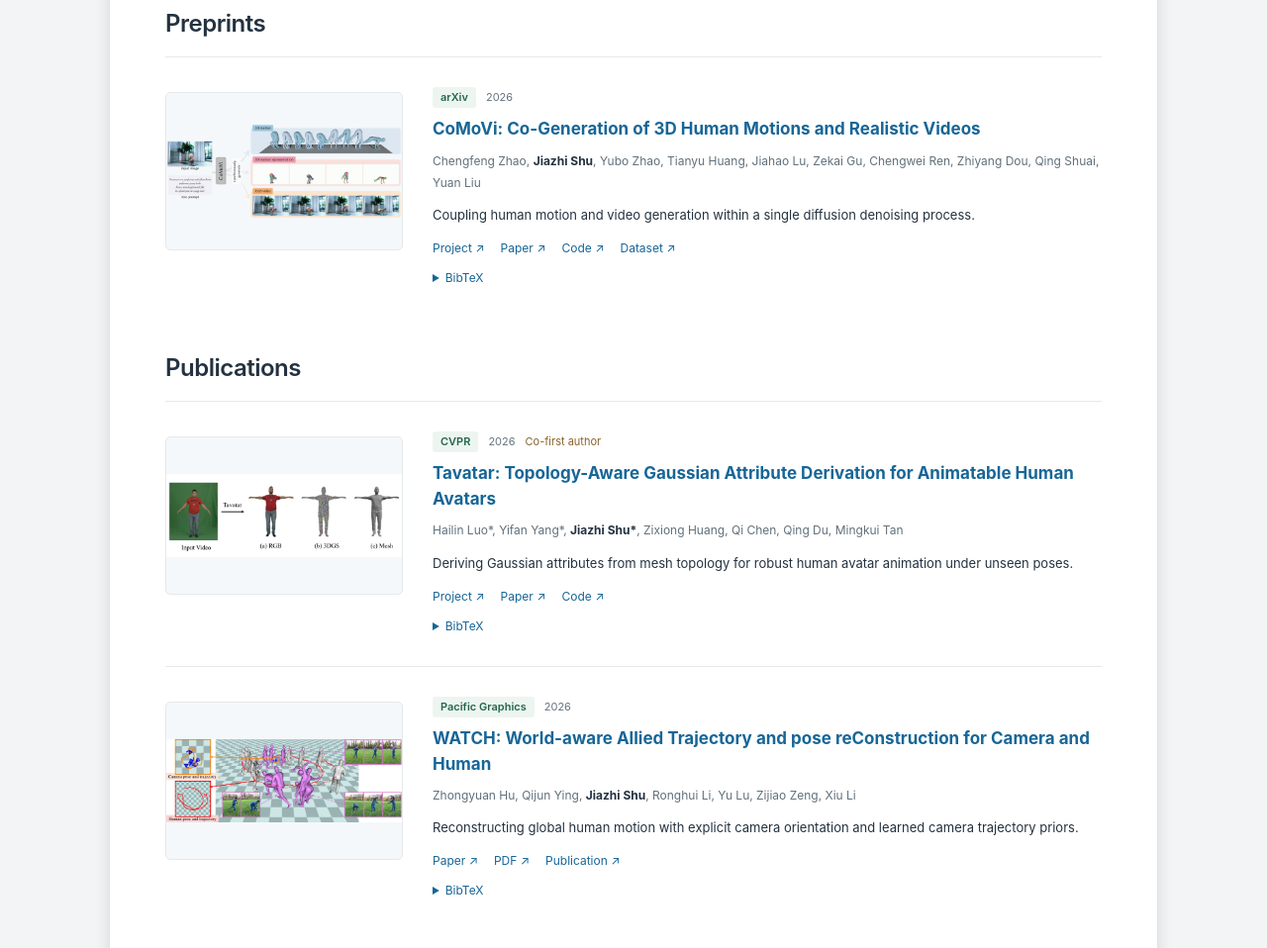
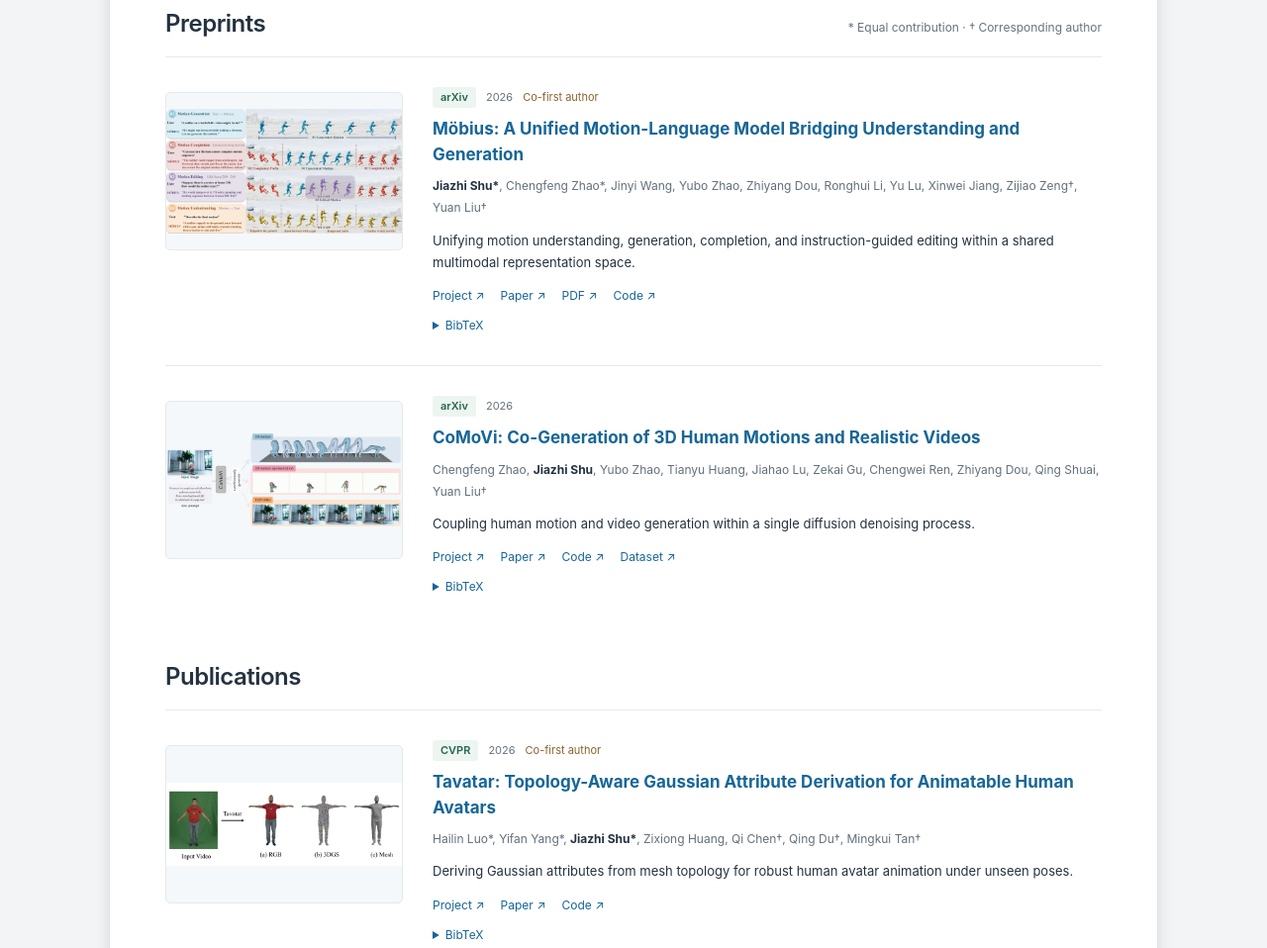
Before and after one commit to JiazhiShu/JiazhiShu.github.io, a plain HTML site: page index.html in a window 1280 px wide. Shown: the part 447-1405 px from the top of the page at 99% size. Drawn offline with Linux system fonts and the light colour scheme.

Commit message:
Add Möbius preprint and mark equal contribution and corresponding authors

```diff
--- a/index.html
+++ b/index.html
@@ -28,13 +28,29 @@
       <div class="portrait" style="aspect-ratio:4/5"><img src="assets/jiazhishu.jpg?v=20261019-portrait2" alt="Portrait of Jiazhi Shu" width="960" height="1200"></div>
     </section>
     <section class="research" id="preprints" aria-labelledby="preprints-title">
-      <div class="section-heading"><h2 id="preprints-title">Preprints</h2></div>
+      <div class="section-heading"><h2 id="preprints-title">Preprints</h2><span>* Equal contribution · † Corresponding author</span></div>
+      <article class="paper">
+        <a class="paper-image" href="https://jiazhishu.github.io/mobius/" aria-label="Möbius project page"><img src="assets/mobius.webp" alt="Möbius unified motion-language model for motion generation, completion, editing, and understanding" width="640" height="400" loading="lazy"></a>
+        <div class="paper-info">
+          <div class="paper-meta"><span class="venue">arXiv</span><span>2026</span><span class="contribution">Co-first author</span></div>
+          <h3><a href="https://jiazhishu.github.io/mobius/">Möbius: A Unified Motion-Language Model Bridging Understanding and Generation</a></h3>
+          <p class="authors"><strong>Jiazhi Shu*</strong>, Chengfeng Zhao*, Jinyi Wang, Yubo Zhao, Zhiyang Dou, Ronghui Li, Yu Lu, Xinwei Jiang, Zijiao Zeng†, Yuan Liu†</p>
+          <p class="paper-description">Unifying motion understanding, generation, completion, and instruction-guided editing within a shared multimodal representation space.</p>
+          <div class="paper-links"><a href="https://jiazhishu.github.io/mobius/">Project ↗</a><a href="https://arxiv.org/abs/2611.05279">Paper ↗</a><a href="https://arxiv.org/pdf/2611.05279">PDF ↗</a><a href="https://github.com/JiazhiShu/mobius-code">Code ↗</a></div>
+          <details class="citation"><summary>BibTeX</summary><div class="citation-body"><button type="button" class="copy-citation">Copy citation</button><pre>@article{shu2026mobius,
+  title={M{\"o}bius: A Unified Motion-Language Model Bridging Understanding and Generation},
+  author={Shu, Jiazhi and Zhao, Chengfeng and Wang, Jinyi and Zhao, Yubo and Dou, Zhiyang and Li, Ronghui and Lu, Yu and Jiang, Xinwei and Zeng, Zijiao and Liu, Yuan},
+  journal={arXiv preprint arXiv:2611.05279},
+  year={2026}
+}</pre></div></details>
+        </div>
+      </article>
       <article class="paper">
         <a class="paper-image" href="https://igl-hkust.github.io/CoMoVi/" aria-label="CoMoVi project page"><img src="assets/comovi.webp" alt="CoMoVi overview of co-generated human motions and realistic videos" width="640" height="400" loading="lazy"></a>
         <div class="paper-info">
           <div class="paper-meta"><span class="venue">arXiv</span><span>2026</span></div>
           <h3><a href="https://igl-hkust.github.io/CoMoVi/">CoMoVi: Co-Generation of 3D Human Motions and Realistic Videos</a></h3>
-          <p class="authors">Chengfeng Zhao, <strong>Jiazhi Shu</strong>, Yubo Zhao, Tianyu Huang, Jiahao Lu, Zekai Gu, Chengwei Ren, Zhiyang Dou, Qing Shuai, Yuan Liu</p>
+          <p class="authors">Chengfeng Zhao, <strong>Jiazhi Shu</strong>, Yubo Zhao, Tianyu Huang, Jiahao Lu, Zekai Gu, Chengwei Ren, Zhiyang Dou, Qing Shuai, Yuan Liu†</p>
           <p class="paper-description">Coupling human motion and video generation within a single diffusion denoising process.</p>
           <div class="paper-links"><a href="https://igl-hkust.github.io/CoMoVi/">Project ↗</a><a href="https://arxiv.org/abs/2601.10632">Paper ↗</a><a href="https://github.com/IGL-HKUST/CoMoVi">Code ↗</a><a href="https://huggingface.co/datasets/AfterJourney/CoMoVi-Dataset">Dataset ↗</a></div>
           <details class="citation"><summary>BibTeX</summary><div class="citation-body"><button type="button" class="copy-citation">Copy citation</button><pre>@article{zhao2026comovi,
@@ -45,7 +61,6 @@
 }</pre></div></details>
         </div>
       </article>
-      <!-- Add future preprints, including Mobius, here once publication details are ready. -->
     </section>
     <section class="research" id="research" aria-labelledby="publications-title">
       <div class="section-heading"><h2 id="publications-title">Publications</h2></div>
@@ -54,7 +69,7 @@
         <div class="paper-info">
           <div class="paper-meta"><span class="venue">CVPR</span><span>2026</span><span class="contribution">Co-first author</span></div>
           <h3><a href="https://hailin545.github.io/tavatar/">Tavatar: Topology-Aware Gaussian Attribute Derivation for Animatable Human Avatars</a></h3>
-          <p class="authors">Hailin Luo*, Yifan Yang*, <strong>Jiazhi Shu*</strong>, Zixiong Huang, Qi Chen, Qing Du, Mingkui Tan</p>
+          <p class="authors">Hailin Luo*, Yifan Yang*, <strong>Jiazhi Shu*</strong>, Zixiong Huang, Qi Chen†, Qing Du†, Mingkui Tan†</p>
           <p class="paper-description">Deriving Gaussian attributes from mesh topology for robust human avatar animation under unseen poses.</p>
           <div class="paper-links"><a href="https://hailin545.github.io/tavatar/">Project ↗</a><a href="https://openaccess.thecvf.com/content/CVPR2026/papers/Luo_Tavatar_Topology-Aware_Gaussian_Attribute_Derivation_for_Animatable_Human_Avatars_CVPR_2026_paper.pdf">Paper ↗</a><a href="https://github.com/hailin545/tavatar-code">Code ↗</a></div>
           <details class="citation"><summary>BibTeX</summary><div class="citation-body"><button type="button" class="copy-citation">Copy citation</button><pre>@inproceedings{luo2026tavatar,
@@ -70,7 +85,7 @@
         <div class="paper-info">
           <div class="paper-meta"><span class="venue">Pacific Graphics</span><span>2026</span></div>
           <h3><a href="https://arxiv.org/abs/2509.04600">WATCH: World-aware Allied Trajectory and pose reConstruction for Camera and Human</a></h3>
-          <p class="authors">Zhongyuan Hu, Qijun Ying, <strong>Jiazhi Shu</strong>, Ronghui Li, Yu Lu, Zijiao Zeng, Xiu Li</p>
+          <p class="authors">Zhongyuan Hu*, Qijun Ying*, <strong>Jiazhi Shu</strong>, Ronghui Li, Yu Lu, Zijiao Zeng†, Xiu Li†</p>
           <p class="paper-description">Reconstructing global human motion with explicit camera orientation and learned camera trajectory priors.</p>
           <div class="paper-links"><a href="https://arxiv.org/abs/2509.04600">Paper ↗</a><a href="https://arxiv.org/pdf/2509.04600">PDF ↗</a><a href="https://doi.org/10.2312/pg.20261036">Publication ↗</a></div>
           <details class="citation"><summary>BibTeX</summary><div class="citation-body"><button type="button" class="copy-citation">Copy citation</button><pre>@inproceedings{hu2026watch,
```
Also changed, not shown: assets/mobius.webp (added).
